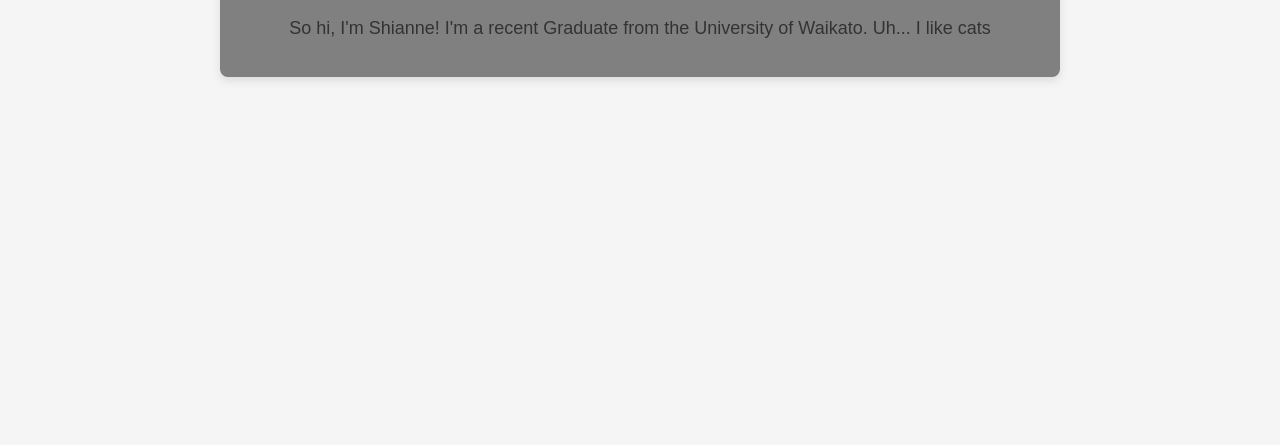
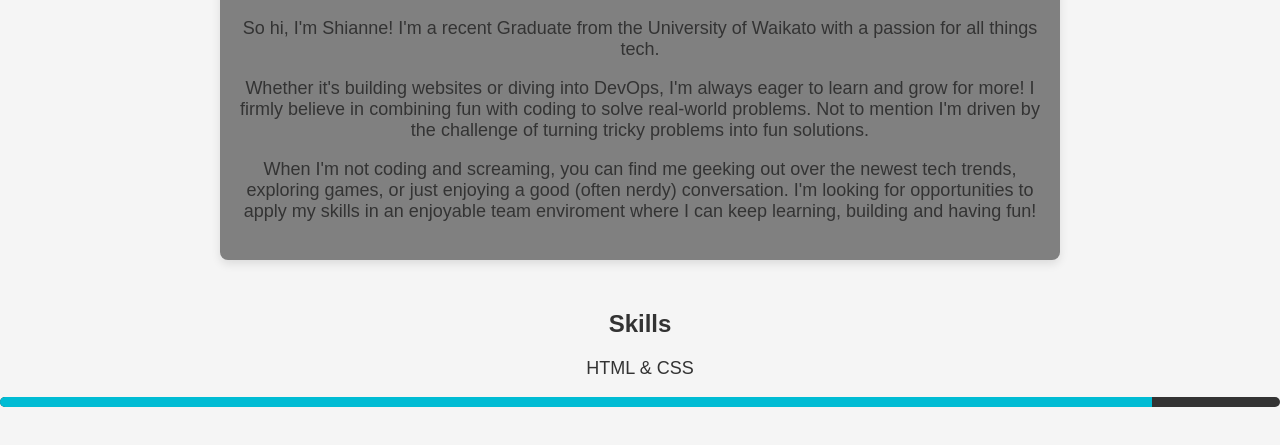
Before and after one commit to ShiLlama/shillama.github.io, a plain HTML site: page about.html in a window 1280 px wide. Shown: the part 211-656 px from the top of the page. Drawn offline with Linux system fonts and the light colour scheme.

Commit message:
added info on about me page and progress skills

```diff
--- a/about.html
+++ b/about.html
@@ -19,7 +19,26 @@
         <!-- Main title card-->
         <div class="container">
             <h1>About me</h1>
-        <p>So hi, I'm Shianne! I'm a recent Graduate from the University of Waikato. Uh... I like cats</p>
+        <p>So hi, I'm Shianne! I'm a recent Graduate from the University of Waikato with a passion for all things tech.</p>
+        <p>Whether it's building websites or diving into DevOps, I'm always eager to learn and grow for more! I firmly
+            believe in combining fun with coding to solve real-world problems. Not to mention I'm driven by the challenge of
+            turning tricky problems into fun solutions.
+        </p>
+
+        <p> When I'm not coding and screaming, you can find me geeking out over the newest tech trends, exploring games, or
+            just enjoying a good (often nerdy) conversation. I'm looking for opportunities to apply my skills in an enjoyable
+            team enviroment where I can keep learning, building and having fun!
+        </p>
+        </div>
+
+        <!-- Skills I have done-->
+
+        <div class="skills-section">
+            <h2>Skills</h2>
+            <div class="skill">
+                <p>HTML & CSS</p>
+                <div class="progress-bar"><div class="progress" style="width: 90%"></div></div>
+            </div>
         </div>
     </body>
 </html>
--- a/styles.css
+++ b/styles.css
@@ -139,3 +139,27 @@ body.dark-mode {
     background-color: #121212;
     color: white;
 }
+
+/*Skills*/
+
+.skills-section{
+    margin: 20px 0;
+}
+
+.skill {
+    margin-bottom: 10px;
+}
+
+.progress-bar {
+    width: 100%;
+    height: 10px;
+    background-color: #333;
+    border-radius: 5px;
+    overflow: hidden;
+}
+
+.progress {
+    height: 100%;
+    background-color: #00bcd4;
+    transition: width 1s ease-in-out;
+}
```
